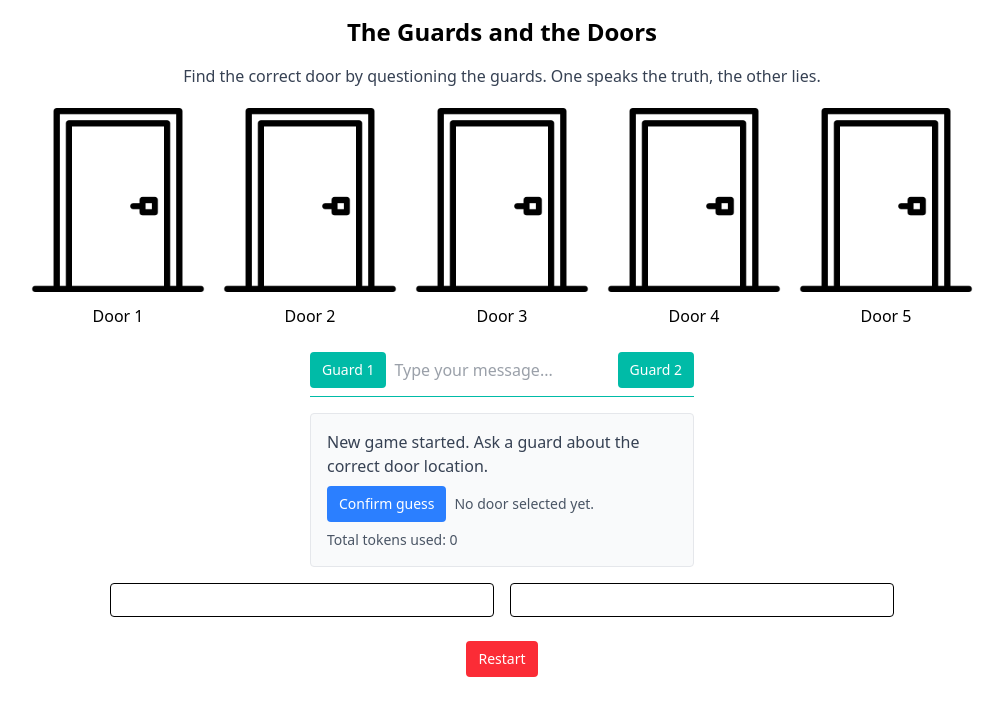
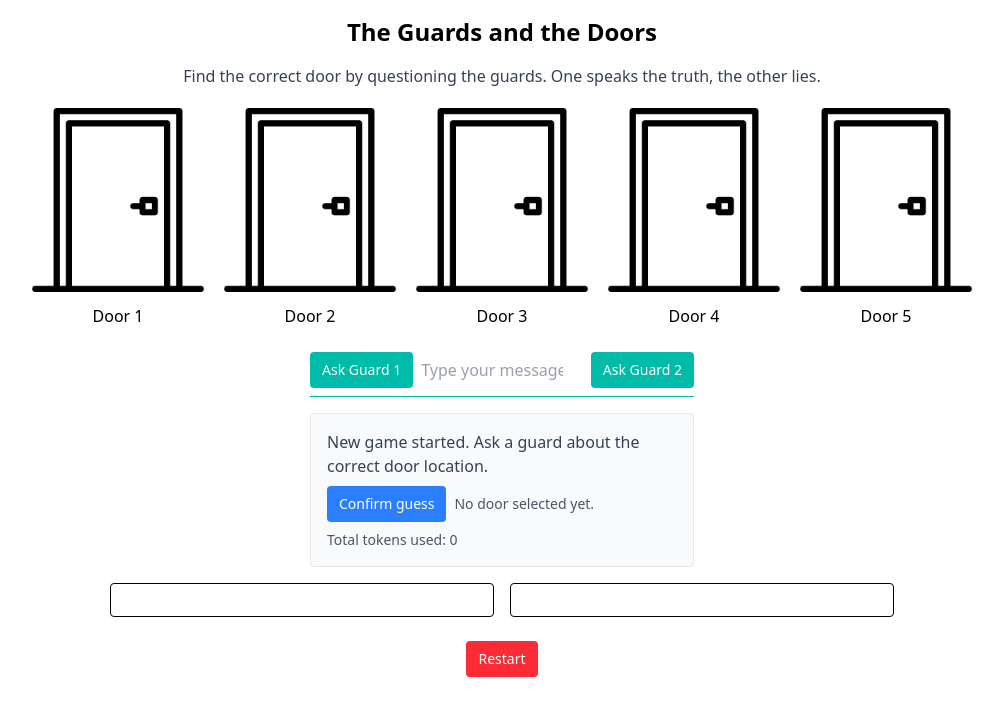
Before and after one commit to S-witsel/Chatbot, a website with bundled scripts: page public/index.html in a window 1280 px wide. Shown: the whole page, without its empty margins (138-1142 px from the left). Built offline with nearby package versions, Linux system fonts and the light colour scheme; files whose address does not match are found by name.

Commit message:
adjusted button message

```diff
--- a/public/index.html
+++ b/public/index.html
@@ -35,11 +35,11 @@
         </div>
         <form class="w-full max-w-sm mt-4">
             <div class="flex items-center border-b border-teal-500 py-2">
-                <button class="shrink-0 bg-teal-500 hover:bg-teal-700 border-teal-500 hover:border-teal-700 text-sm border-4 text-white py-1 px-2 rounded" type="button" id="sendButton1">Guard 1</button>
+                <button class="shrink-0 bg-teal-500 hover:bg-teal-700 border-teal-500 hover:border-teal-700 text-sm border-4 text-white py-1 px-2 rounded" type="button" id="sendButton1">Ask Guard 1</button>
 
                 <input class="appearance-none bg-transparent border-none w-full text-gray-700 mr-3 py-1 px-2 leading-tight focus:outline-none" type="text" placeholder="Type your message..." aria-label="Message" id ="messageInput">
 
-                <button class="shrink-0 bg-teal-500 hover:bg-teal-700 border-teal-500 hover:border-teal-700 text-sm border-4 text-white py-1 px-2 rounded ml-2" type="button" id="sendButton2">Guard 2</button>
+                <button class="shrink-0 bg-teal-500 hover:bg-teal-700 border-teal-500 hover:border-teal-700 text-sm border-4 text-white py-1 px-2 rounded ml-2" type="button" id="sendButton2">Ask Guard 2</button>
             </div>
         </form>
         <div class="w-full max-w-sm mt-4 p-4 rounded bg-gray-50 border border-gray-200">
```
